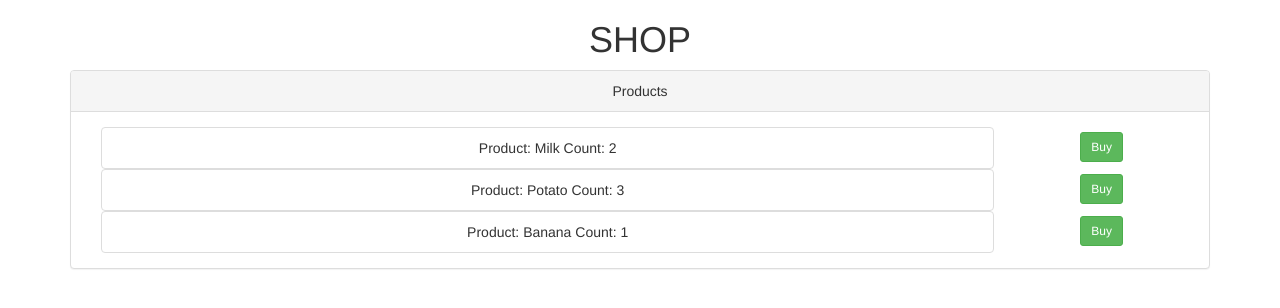
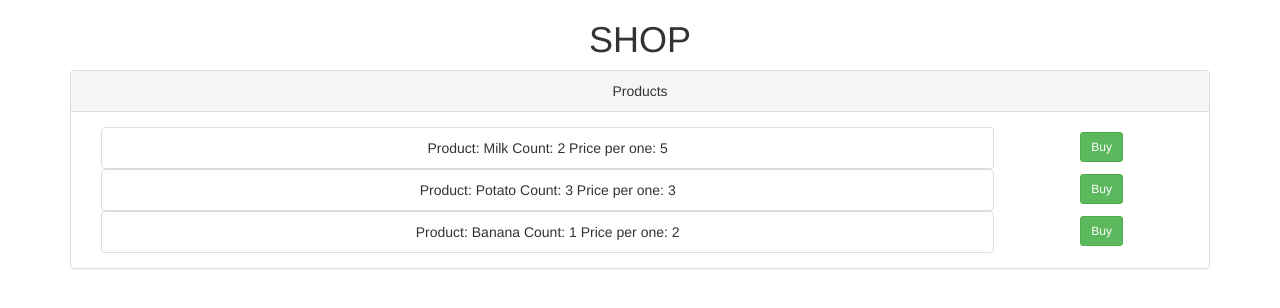
Before and after one commit to swetlikow/shop, an Angular app: page / in a window 1280 px wide. Shown: the top 308 px of the page. Built offline with nearby package versions, Linux system fonts and the light colour scheme.

Commit message:
add to cart service quantity and sum

```diff
--- a/src/app/app.component.html
+++ b/src/app/app.component.html
@@ -3,6 +3,7 @@
     <div class="col-sm-12 text-center">
         <app-product-list [products]="products" (buyProduct)="onBuyProduct($event)"></app-product-list>
         <app-cart-list *ngIf="showBoughtProducts" [boughtProducts]="boughtProducts"
+            [boughtProductsQuantity]="boughtProductsQuantity" [boughtProductsSum]="boughtProductsSum"
             (removeProduct)="onRemoveProduct($event)"></app-cart-list>
     </div>
 </div>
--- a/src/app/app.component.ts
+++ b/src/app/app.component.ts
@@ -13,6 +13,8 @@ export class AppComponent implements OnInit, AfterViewInit {
     showBoughtProducts: boolean;
     boughtProducts: Product[] = [];
     products: Product[] = [];
+    boughtProductsQuantity: number;
+    boughtProductsSum: number;
 
     constructor(private cartListService: CartListService, private productsService: ProductsService) { }
 
@@ -28,11 +30,15 @@ export class AppComponent implements OnInit, AfterViewInit {
         this.showBoughtProducts = true;
         this.cartListService.addBoughtProduct(product);
         this.boughtProducts = this.cartListService.getBoughtProduct();
+        this.boughtProductsQuantity = this.cartListService.getBoughtProductsQuantity();
+        this.boughtProductsSum = this.cartListService.getBoughtProductsSum();
     }
 
     onRemoveProduct(product: Product): void {
         this.cartListService.removeBoughtProduct(product);
         this.boughtProducts = this.cartListService.getBoughtProduct();
+        this.boughtProductsQuantity = this.cartListService.getBoughtProductsQuantity();
+        this.boughtProductsSum = this.cartListService.getBoughtProductsSum();
 
         this.productsService.removeProducts(product);
         this.products = this.productsService.getProducts();
--- a/src/app/components/carts/cart-list.service.ts
+++ b/src/app/components/carts/cart-list.service.ts
@@ -6,6 +6,9 @@ import { Product } from '../products/product/product';
 })
 export class CartListService {
     boughtProducts: Product[] = [];
+    totalProductsQuantity: number;
+    totalProductsSum: number;
+
     constructor() { }
 
     addBoughtProduct(product: Product): void {
@@ -14,9 +17,10 @@ export class CartListService {
             prod.count = prod.count + 1;
         }
         else {
-            const boughtProduct = new Product(product.id, product.name, 1, product.bought);
+            const boughtProduct = new Product(product.id, product.name, 1, product.price, product.bought);
             this.boughtProducts.push(boughtProduct);
         }
+        this.updateBoughtProductSumAndCount();
     }
 
     getBoughtProduct(): Product[] {
@@ -32,5 +36,22 @@ export class CartListService {
             const index = this.boughtProducts.findIndex(x => x.id === product.id);
             this.boughtProducts.splice(index, 1);
         }
+        this.updateBoughtProductSumAndCount();
+    }
+
+    updateBoughtProductSumAndCount(): void {
+        this.totalProductsQuantity = 0;
+        this.boughtProducts.forEach(x => this.totalProductsQuantity += x.count);
+
+        this.totalProductsSum = 0;
+        this.boughtProducts.forEach(x => this.totalProductsSum += (x.price * x.count));
+    }
+
+    getBoughtProductsQuantity(): number {
+        return this.totalProductsQuantity;
+    }
+
+    getBoughtProductsSum(): number {
+        return this.totalProductsSum;
     }
 }
--- a/src/app/components/carts/cart-list/cart-list.component.html
+++ b/src/app/components/carts/cart-list/cart-list.component.html
@@ -1,5 +1,6 @@
 <div class="panel panel-default">
-    <div class="panel-heading">Basket</div>
+    <div class="panel-heading">Basket (Total Quantity: {{boughtProductsQuantity}} Total sum: {{boughtProductsSum}})
+    </div>
     <div class="panel-body">
         <ul class="list-group">
             <app-cart *ngFor="let product of boughtProducts" [product]="product"
--- a/src/app/components/carts/cart-list/cart-list.component.ts
+++ b/src/app/components/carts/cart-list/cart-list.component.ts
@@ -9,6 +9,8 @@ import { Product } from '../../products/product/product';
 export class CartListComponent {
 
     @Input() boughtProducts: Product[];
+    @Input() boughtProductsQuantity: number;
+    @Input() boughtProductsSum: number;
     @Output() removeProduct: EventEmitter<Product> = new EventEmitter();
 
     constructor() { }
--- a/src/app/components/products/product/product.component.html
+++ b/src/app/components/products/product/product.component.html
@@ -1,5 +1,5 @@
 <div class="col-sm-10 text-center">
-    <li class="list-group-item">Product: {{product.name}} Count: {{product.count}}</li>
+    <li class="list-group-item">Product: {{product.name}} Count: {{product.count}} Price per one: {{product.price}}</li>
 </div>
 <div class="col-sm-2 text-center">
     <div class="btn btn-sm btn-success btn-align-middle" (click)="onBuyProduct()" *ngIf="!product.bought">Buy</div>
--- a/src/app/components/products/product/product.ts
+++ b/src/app/components/products/product/product.ts
@@ -4,6 +4,7 @@ export class Product {
         public id: number = null,
         public name: string,
         public count: number,
+        public price: number,
         public bought: boolean = false
     ) { }
 }
--- a/src/app/components/products/products.service.ts
+++ b/src/app/components/products/products.service.ts
@@ -9,9 +9,9 @@ export class ProductsService {
 
     constructor() {
         this.products = [
-            new Product(1, 'Milk', 2),
-            new Product(2, 'Potato', 3),
-            new Product(3, 'Banana', 1),
+            new Product(1, 'Milk', 2, 5),
+            new Product(2, 'Potato', 3, 3),
+            new Product(3, 'Banana', 1, 2),
         ];
     }
 
```
